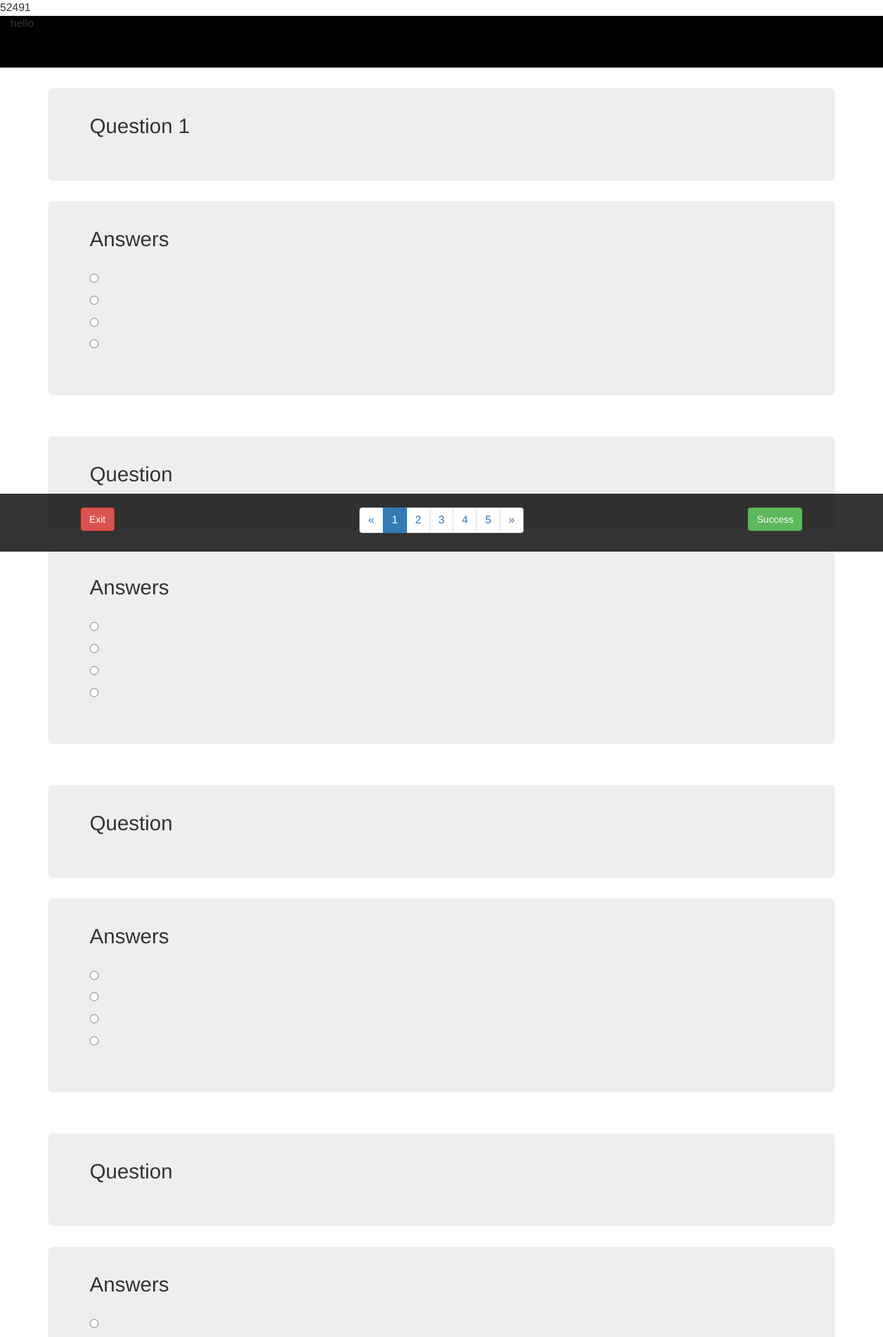
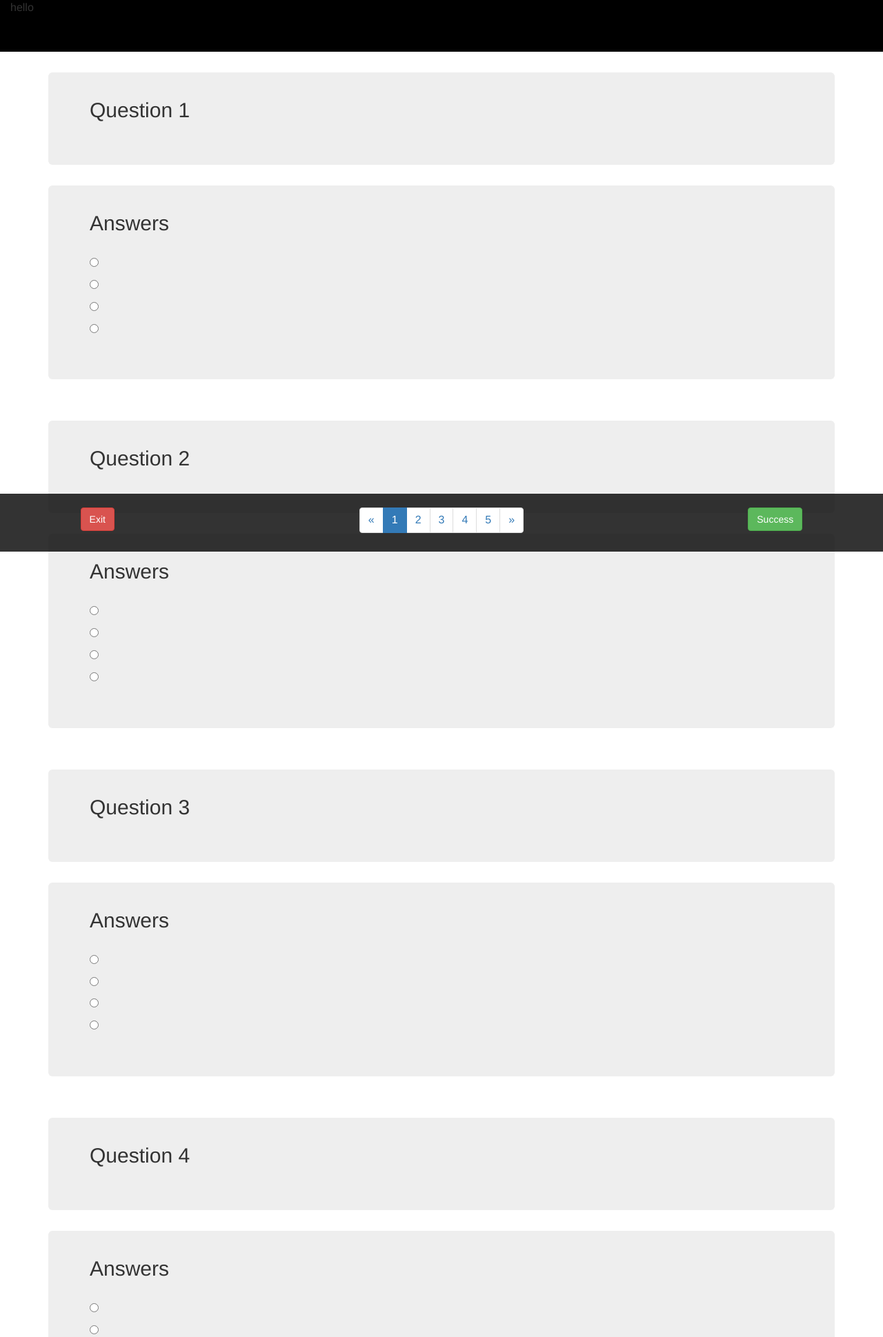
Before and after one commit to OmalPerera/Quiz-Online-MCQ-questions-PHP-, a PHP site: page /page_mcq.php in a window 1280 px wide. Shown: the top 1939 px of the page at 69% size. Run offline with PHP 8.4, Linux system fonts and the light colour scheme; data that the repository does not hold is empty; some libraries are stand-ins or nearby versions.

Commit message:
'randomQueNum.php' changed

```diff
--- a/page_mcq.php
+++ b/page_mcq.php
@@ -1,70 +1,7 @@
 <!DOCTYPE html PUBLIC "-//W3C//DTD HTML 4.01//EN">
 
 <?php
-    #session_start();
-
     include_once('randomQueNum.php');
-
-
-    #Creating a database connection
-    $con = mysqli_connect("localhost","root","root","mcq_quiz");
-    if(!$con){
-        echo "Database connection failed :" . mysqli_connect_error();
-    }
-
-    #Selecting the database to use
-    mysqli_select_db($con , "questions_answers");
-
-
-
-
-    $array_Que_Ans = array();
-    /*
-    echo $questionNumbers[0]. "<br>";
-    echo $questionNumbers[1]. "<br>";
-    echo $questionNumbers[2]. "<br>";
-    echo $questionNumbers[3]. "<br>";
-    */
-    for($i=0; $i<5; $i++){
-            global $questionNumbers;
-            #echo $questionNumbers[$i];
-            dbQuery($questionNumbers[$i],$i);
-
-    }
-
-
-
-    #Performing Database Querry
-    function dbQuery($questionNumber,$arr_index){
-
-        $query_statement = "SELECT question, ans_1, ans_2, ans_3, ans_4
-                        FROM questions_answers
-                        WHERE que_no=". $questionNumber ." ";
-        echo $questionNumber;
-        global $con;
-        $result = mysqli_query($con, $query_statement);
-
-        if(!$result){
-            die("Databse querry failed : " . mysqli_error());
-        }
-
-
-
-        #Showing result in html
-        while ($row = mysqli_fetch_array($result)){
-            #echo $questionNumber;
-            global $array_Que_Ans;
-            $array_Que_Ans[$arr_index][0] = $row[0];
-            $array_Que_Ans[$arr_index][1] = $row[1];
-            $array_Que_Ans[$arr_index][2] = $row[2];
-            $array_Que_Ans[$arr_index][3] = $row[3];
-            $array_Que_Ans[$arr_index][4] = $row[4];
-
-        }
-    }
-
-
-
 ?>
 
 
@@ -130,11 +67,11 @@
 
     <div class="container">
         <div class="jumbotron jumbo-rounded top-space">
-            <h2>Question</h2>
+            <h2>Question 2</h2>
 
             <p style="font-size:17px ">
                 <?php
-                    echo $question;
+                    echo $array_Que_Ans[1][0];;
                 ?>
             </p>
         </div>
@@ -146,25 +83,25 @@
             <div class="radio top-space">
                 <label>
                     <input type="radio" name="optionsRadios" id="optionsRadios1" value="option1">
-                        <?php echo $option_1; ?>
+                        <?php echo $array_Que_Ans[1][1]; ?>
                 </label>
             </div>
             <div class="radio">
                 <label>
                     <input type="radio" name="optionsRadios" id="optionsRadios2" value="option2">
-                        <?php echo $option_2; ?>
+                        <?php echo $array_Que_Ans[1][2]; ?>
                 </label>
             </div>
             <div class="radio">
                 <label>
                     <input type="radio" name="optionsRadios" id="optionsRadios3" value="option3">
-                        <?php echo $option_3; ?>
+                        <?php echo $array_Que_Ans[1][3]; ?>
                 </label>
             </div>
             <div class="radio">
                 <label>
                     <input type="radio" name="optionsRadios" id="optionsRadios4" value="option4">
-                        <?php echo $option_4; ?>
+                        <?php echo $array_Que_Ans[1][4]; ?>
                 </label>
             </div>
 
@@ -183,11 +120,11 @@
 
     <div class="container">
         <div class="jumbotron jumbo-rounded top-space">
-            <h2>Question</h2>
+            <h2>Question 3</h2>
 
             <p style="font-size:17px ">
                 <?php
-                    echo $question;
+                    echo $array_Que_Ans[2][0];
                 ?>
             </p>
         </div>
@@ -199,25 +136,25 @@
             <div class="radio top-space">
                 <label>
                     <input type="radio" name="optionsRadios" id="optionsRadios1" value="option1">
-                        <?php echo $option_1; ?>
+                        <?php echo $array_Que_Ans[2][1]; ?>
                 </label>
             </div>
             <div class="radio">
                 <label>
                     <input type="radio" name="optionsRadios" id="optionsRadios2" value="option2">
-                        <?php echo $option_2; ?>
+                        <?php echo $array_Que_Ans[2][2]; ?>
                 </label>
             </div>
             <div class="radio">
                 <label>
                     <input type="radio" name="optionsRadios" id="optionsRadios3" value="option3">
-                        <?php echo $option_3; ?>
+                        <?php echo $array_Que_Ans[2][3]; ?>
                 </label>
             </div>
             <div class="radio">
                 <label>
                     <input type="radio" name="optionsRadios" id="optionsRadios4" value="option4">
-                        <?php echo $option_4; ?>
+                        <?php echo $array_Que_Ans[2][4]; ?>
                 </label>
             </div>
 
@@ -232,11 +169,11 @@
 
     <div class="container">
         <div class="jumbotron jumbo-rounded top-space">
-            <h2>Question</h2>
+            <h2>Question 4</h2>
 
             <p style="font-size:17px ">
                 <?php
-                    echo $question;
+                    echo $array_Que_Ans[3][0];
                 ?>
             </p>
         </div>
@@ -248,25 +185,25 @@
             <div class="radio top-space">
                 <label>
                     <input type="radio" name="optionsRadios" id="optionsRadios1" value="option1">
-                        <?php echo $option_1; ?>
+                        <?php echo $array_Que_Ans[3][1]; ?>
                 </label>
             </div>
             <div class="radio">
                 <label>
                     <input type="radio" name="optionsRadios" id="optionsRadios2" value="option2">
-                        <?php echo $option_2; ?>
+                        <?php echo $array_Que_Ans[3][2]; ?>
                 </label>
             </div>
             <div class="radio">
                 <label>
                     <input type="radio" name="optionsRadios" id="optionsRadios3" value="option3">
-                        <?php echo $option_3; ?>
+                        <?php echo $array_Que_Ans[3][3]; ?>
                 </label>
             </div>
             <div class="radio">
                 <label>
                     <input type="radio" name="optionsRadios" id="optionsRadios4" value="option4">
-                        <?php echo $option_4; ?>
+                        <?php echo $array_Que_Ans[3][4]; ?>
                 </label>
             </div>
 
@@ -281,11 +218,11 @@
 
     <div class="container">
         <div class="jumbotron jumbo-rounded top-space">
-            <h2>Question</h2>
+            <h2>Question 5</h2>
 
             <p style="font-size:17px ">
                 <?php
-                    echo $question;
+                    echo $array_Que_Ans[4][0];
                 ?>
             </p>
         </div>
@@ -297,25 +234,25 @@
             <div class="radio top-space">
                 <label>
                     <input type="radio" name="optionsRadios" id="optionsRadios1" value="option1">
-                        <?php echo $option_1; ?>
+                        <?php echo $array_Que_Ans[4][1]; ?>
                 </label>
             </div>
             <div class="radio">
                 <label>
                     <input type="radio" name="optionsRadios" id="optionsRadios2" value="option2">
-                        <?php echo $option_2; ?>
+                        <?php echo $array_Que_Ans[4][2]; ?>
                 </label>
             </div>
             <div class="radio">
                 <label>
                     <input type="radio" name="optionsRadios" id="optionsRadios3" value="option3">
-                        <?php echo $option_3; ?>
+                        <?php echo $array_Que_Ans[4][3]; ?>
                 </label>
             </div>
             <div class="radio">
                 <label>
                     <input type="radio" name="optionsRadios" id="optionsRadios4" value="option4">
-                        <?php echo $option_4; ?>
+                        <?php echo $array_Que_Ans[4][4]; ?>
                 </label>
             </div>
 
--- a/randomQueNum.php
+++ b/randomQueNum.php
@@ -23,5 +23,61 @@
 
  */
 
+    #Creating a database connection
+    $con = mysqli_connect("localhost","root","root","mcq_quiz");
+    if(!$con){
+        echo "Database connection failed :" . mysqli_connect_error();
+    }
+
+    #Selecting the database to use
+    mysqli_select_db($con , "questions_answers");
+
+
+
+
+    $array_Que_Ans = array();
+    /*
+    echo $questionNumbers[0]. "<br>";
+    echo $questionNumbers[1]. "<br>";
+    echo $questionNumbers[2]. "<br>";
+    echo $questionNumbers[3]. "<br>";
+    */
+    for($i=0; $i<5; $i++){
+            global $questionNumbers;
+            #echo $questionNumbers[$i];
+            dbQuery($questionNumbers[$i],$i);
+
+    }
+
+
+    #Performing Database Querry
+    function dbQuery($questionNumber,$arr_index){
+
+        $query_statement = "SELECT question, ans_1, ans_2, ans_3, ans_4
+                        FROM questions_answers
+                        WHERE que_no=". $questionNumber ." ";
+        #echo $questionNumber;
+        global $con;
+        $result = mysqli_query($con, $query_statement);
+
+        if(!$result){
+            die("Databse querry failed : " . mysqli_error());
+        }
+
+
+
+        #Showing result in html
+        while ($row = mysqli_fetch_array($result)){
+            #echo $questionNumber;
+            global $array_Que_Ans;
+            $array_Que_Ans[$arr_index][0] = $row[0];
+            $array_Que_Ans[$arr_index][1] = $row[1];
+            $array_Que_Ans[$arr_index][2] = $row[2];
+            $array_Que_Ans[$arr_index][3] = $row[3];
+            $array_Que_Ans[$arr_index][4] = $row[4];
+
+        }
+    }
+
 
 ?>
```
